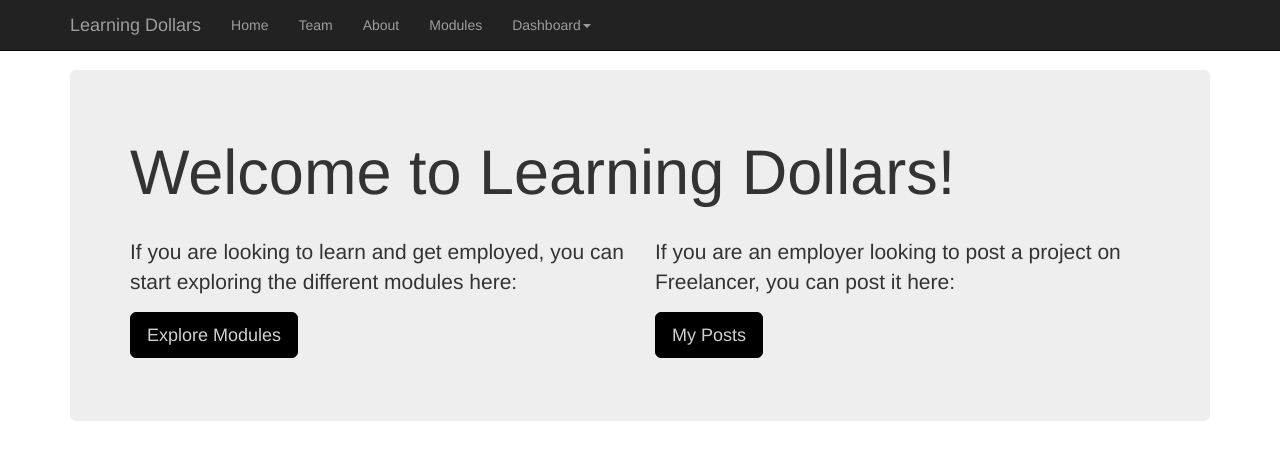
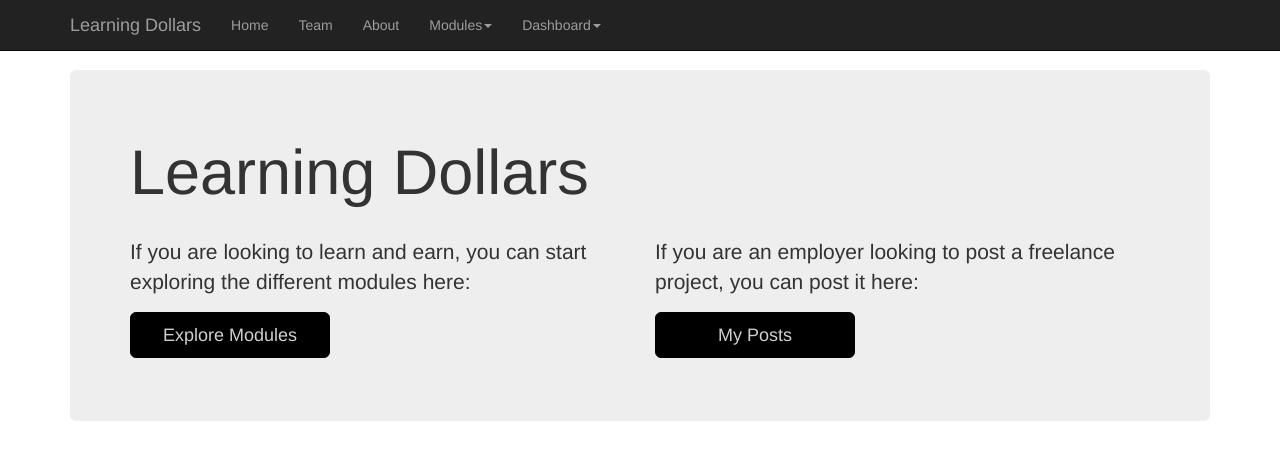
Before and after one commit to gobid/learning_dollars_cs194, a Python web app: template templates/index.html in a window 1280 px wide. Shown: the top 460 px of the page. Run offline with Jinja, Linux system fonts and the light colour scheme; the template is opened without the code that fills it, so the values that code supplies are empty; some libraries are stand-ins or nearby versions.

Commit message:
modules and stuff

```diff
--- a/config/config.py
+++ b/config/config.py
@@ -1,7 +1,7 @@
 # -*- coding: utf-8 -*-
 
 # Whether production
-PROD = 1
+PROD = 0
 
 # Conditional
 if PROD:
--- a/static/views/css/navbar.css
+++ b/static/views/css/navbar.css
@@ -35,3 +35,11 @@ th, td {
 .milestone_div {
 	margin: 10px;
 }
+
+.indexBtn {
+	width: 200px;
+}
+
+.searchbox {
+	width: 350px;
+}
--- a/templates/index.html
+++ b/templates/index.html
@@ -8,16 +8,16 @@
         <div class="container">
             {% include 'templates/navbar.html' %}
             <div class="jumbotron">
-                <h1>Welcome to Learning Dollars!</h1>
+                <h1>Learning Dollars</h1>
                 <br>
                 <div class ="row">
                     <div class = "col-md-6">
-                        <p>If you are looking to learn and get employed, you can start exploring the different modules here:</p>
-                        <p><a class="btn btn-primary btn-lg" role="button" href="/modules">Explore Modules</a></p>
+                        <p>If you are looking to learn and earn, you can start exploring the different modules here:</p>
+                        <p><a class="btn btn-primary btn-lg indexBtn" role="button" href="/modules">Explore Modules</a></p>
                     </div>
                     <div class = "col-md-6">
-                        <p>If you are an employer looking to post a project on Freelancer, you can post it here:</p>
-                        <p><a class="btn btn-primary btn-lg" role="button" href="/myposts">My Posts</a></p>
+                        <p>If you are an employer looking to post a freelance project, you can post it here:</p>
+                        <p><a class="btn btn-primary btn-lg indexBtn" role="button" href="/myposts">My Posts</a></p>
                     </div>
                 </div>
             </div>
--- a/templates/navbar.html
+++ b/templates/navbar.html
@@ -14,7 +14,13 @@
                 <li><a href="/">Home</a></li>
                 <li><a href="/team">Team</a></li>
                 <li><a href="/about">About</a></li>
-                <li><a href="/modules">Modules</a></li>
+                <li class="dropdown">
+                    <a href="#" class="dropdown-toggle" data-toggle="dropdown">Modules<b class="caret"></b></a>
+                    <ul class="dropdown-menu">
+                        <li><a href="#">Popular Modules</a></li>
+                        <li><a href="/modules">All Modules</a></li>
+                    </ul>
+                </li>
                 <li class="dropdown">
                     <a href="#" class="dropdown-toggle" data-toggle="dropdown">Dashboard<b class="caret"></b></a>
                     <ul class="dropdown-menu">
```
Also changed, not shown: static/views/js/modules.js (added, +18 -0 lines), templates/modules.html (+14 -3 lines).
